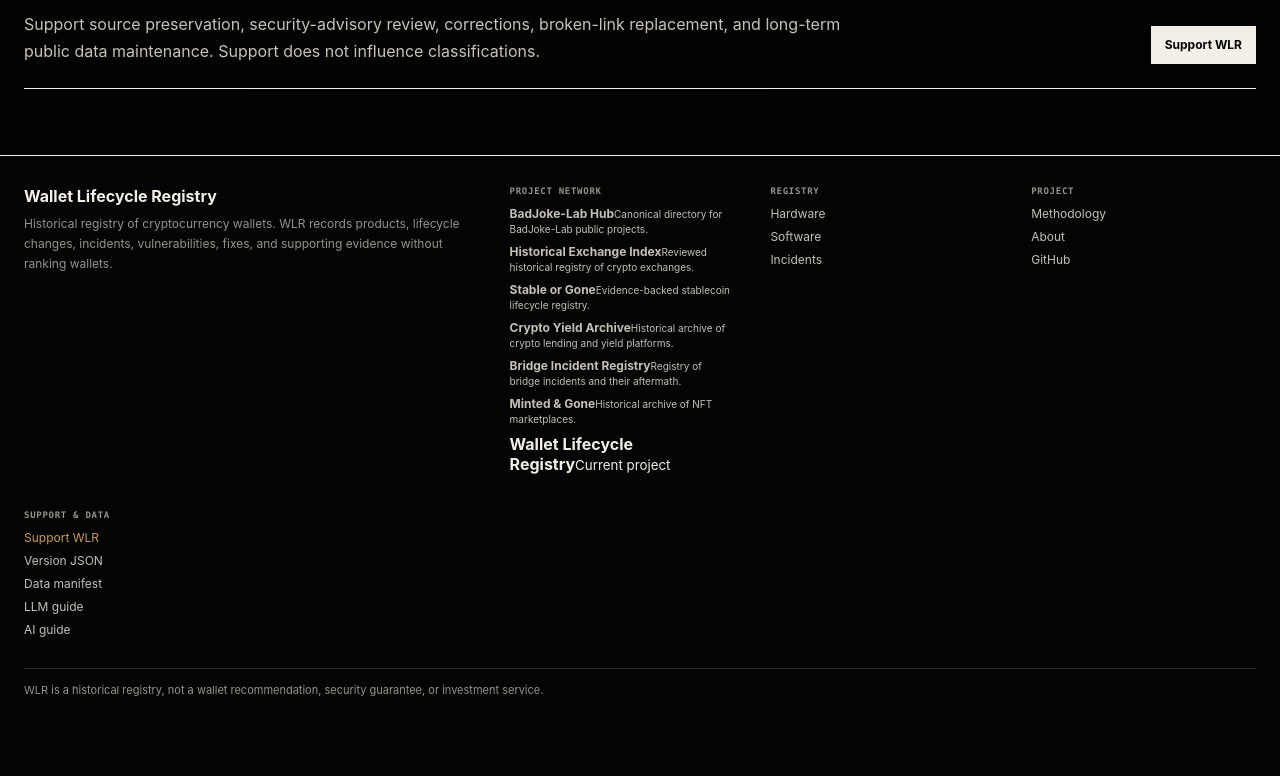
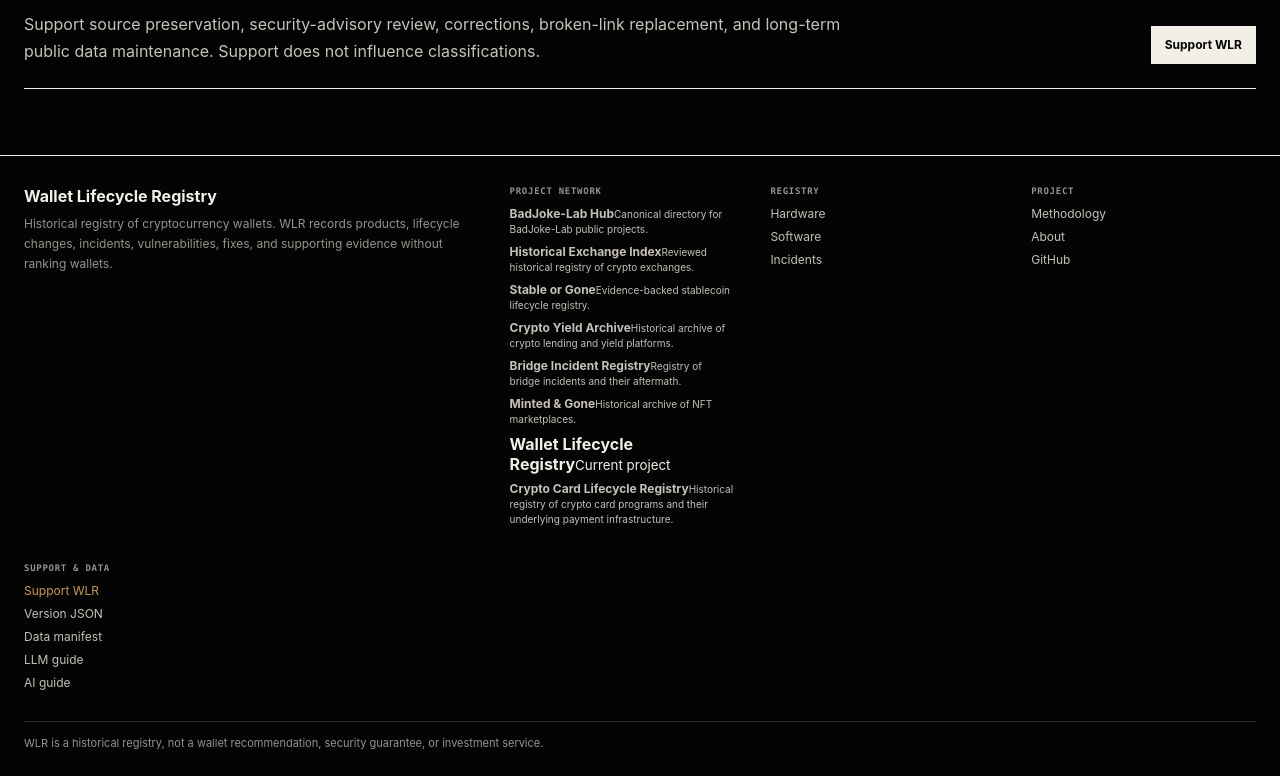
Before and after one commit to badjoke-lab/cryptocurrency-wallet-lifecycle-registry, a Next.js app: page / in a window 1280 px wide. Shown: the part 7816-8592 px from the top of the page. Before the commit the page ends 8539 px from the top, so only its background shows below. Built offline with nearby package versions, Linux system fonts and the light colour scheme; no server answers.

Commit message:
Add Crypto Card to project network

```diff
--- a/src/app/layout.tsx
+++ b/src/app/layout.tsx
@@ -27,6 +27,7 @@
   {id:'bir',name:'Bridge Incident Registry',href:'https://bir.badjoke-lab.com/',description:'Registry of bridge incidents and their aftermath.'},
   {id:'mag',name:'Minted & Gone',href:'https://mag.badjoke-lab.com/',description:'Historical archive of NFT marketplaces.'},
   {id:'wlr',name:'Wallet Lifecycle Registry',href:'https://wlr.badjoke-lab.com/',description:'Evidence-backed historical registry of cryptocurrency wallets and products.'},
+  {id:'cclr',name:'Crypto Card Lifecycle Registry',href:'https://badjoke-lab.github.io/crypto-card-lifecycle-registry/',description:'Historical registry of crypto card programs and their underlying payment infrastructure.'},
 ] as const
 
 const websiteJsonLd={
```
